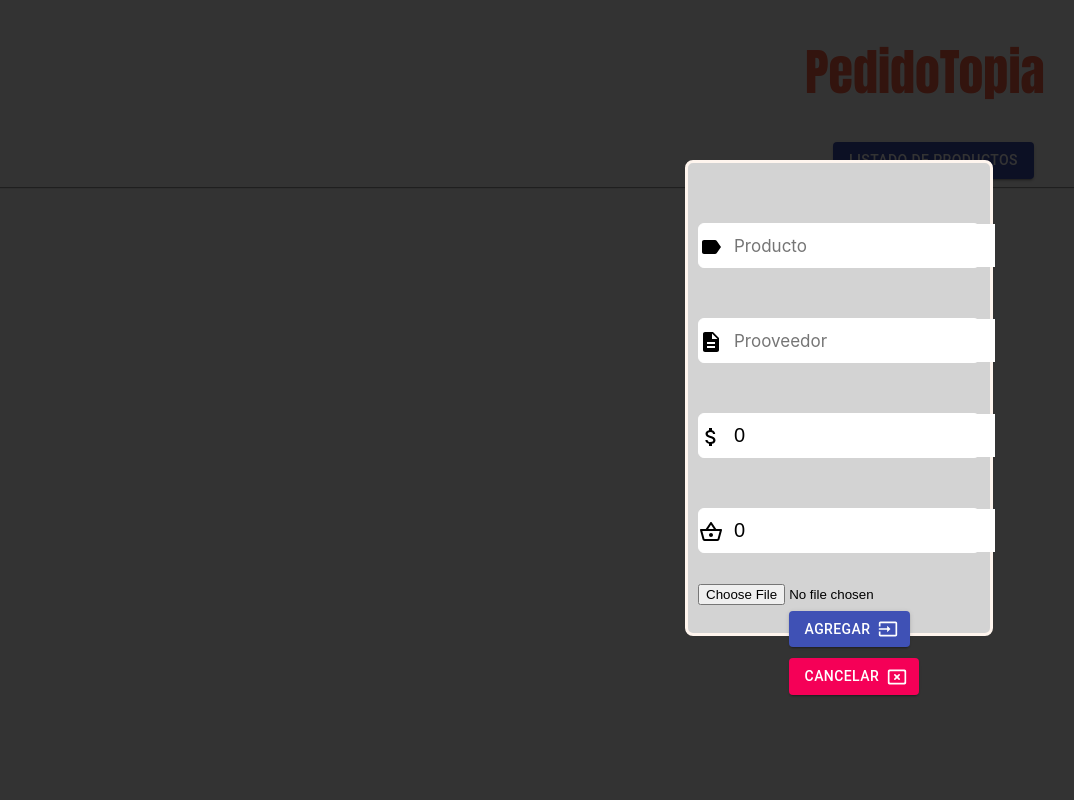
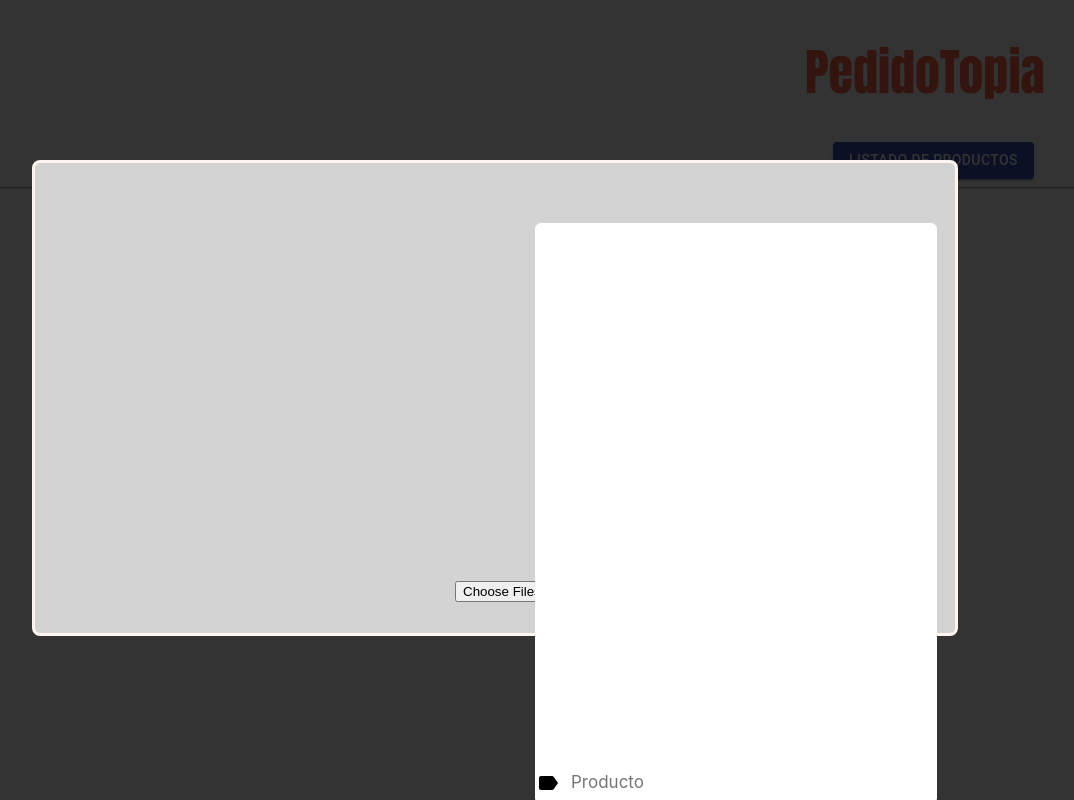
Before and after one commit to joaquinquirogaDev/pedidotopia, a React (Create React App) app in the folder client/: page /product in a window 1280 px wide. Shown: the whole page, without its empty margins (145-1219 px from the left). Built offline with nearby package versions, Linux system fonts and the light colour scheme.

Commit message:
Finish AddProduct

```diff
--- a/client/src/AddProduct/Add_Product.js
+++ b/client/src/AddProduct/Add_Product.js
@@ -1,6 +1,7 @@
 import React, { useEffect, useState } from 'react'
 import styles from './Add_Product.module.css'
 import { Link } from 'react-router-dom'
+import Slider from "../Slider/Slider.js"
 //Material-ui
 import DescriptionIcon from '@material-ui/icons/Description'
 import LabelIcon from '@material-ui/icons/Label'
@@ -12,12 +13,14 @@ import { makeStyles } from '@material-ui/core/styles'
 import ShoppingBasketOutlinedIcon from '@material-ui/icons/ShoppingBasketOutlined'
 import axios from 'axios'
 import { Redirect } from 'react-router-dom'
+
 const useStyles = makeStyles((theme) => ({
   button: {
     margin: theme.spacing(0.7),
   },
 }))
 export default function Add_Product() {
+  const [images, setImages] = useState([]);
   const [input, setInput] = useState({
     Product: '',
     Proveedor: '',
@@ -56,19 +59,49 @@ export default function Add_Product() {
     }
   }
 
-  const inputImageOnChange = (e) => {
-    var file = e.target.files[0],
-      reader = new FileReader()
+  // const inputImageOnChange = (e) => {
+    // var file = e.target.files[0],
+    //   reader = new FileReader()
 
-    reader.onloadend = function () {
-      var b64 = reader.result.replace(/^data:.+;base64,/, '')
-      console.log(b64)
-      setInputImage(b64)
+  //   reader.onloadend = function () {
+  //     var b64 = reader.result.replace(/^data:.+;base64,/, '')
+  //     console.log(b64)
+  //     setInputImage(b64)
+  //   }
+  //   reader.readAsDataURL(file)
+  // }
+  const uploadImg = async (e) => {
+    const files = e.target.files;
+    var newImages = [];
+
+    for(let i=0;i < files.length; i++){
+      const base64 = await convertBase64(files[i])
+      //const string = base64.replace(/^data:.+;base64,/, '');
+      newImages.push(base64);
     }
-    reader.readAsDataURL(file)
-  }
+    console.log(newImages);
+    setImages(newImages);
+    // setInput({
+    //   ...input,
+    //   image: base64,
+    // });
+  };
+  const convertBase64 = (file) => {
+    return new Promise((resolve, reject) => {
+      const fileReader = new FileReader();
+      fileReader.readAsDataURL(file);
 
-  const [renderUpdate, setRenderUpdate] = useState(false)
+      fileReader.onload = () => {
+        resolve(fileReader.result);
+      };
+
+      fileReader.onerror = (error) => {
+        reject(error);
+      };
+    });
+  };
+
+  //const [renderUpdate, setRenderUpdate] = useState(false)
   const classes = useStyles()
   return (
     <form
@@ -76,7 +109,19 @@ export default function Add_Product() {
       onSubmit={onSubmitHandle}
       encType='multipart/form-data'
     >
+      {/* <div className = {styles.imagecontenedor}> */}
+        <div className={styles.image}>
+          <div className={styles.slider}>
+          {images.length > 0 && <Slider images={images}/>}
+          </div>
+          <input type = "file" name  = "imagen" onChange = {(e) => {uploadImg(e);}} accept = "image/*" multiple/>
+        </div>
+
+
       <div className={styles.contenedor}>
+
+
+
         <div className={styles.inputcontenedor}>
           <i className={styles.icon}>{<LabelIcon />}</i>
           <input
@@ -120,7 +165,7 @@ export default function Add_Product() {
             onChange={handleInputChange}
           />
         </div>
-        <input type='file' onChange={inputImageOnChange} />
+        {/* <input type='file' onChange={inputImageOnChange} /> */}
         <div className={styles.buttons}>
           <Button
             type='submit'
@@ -129,7 +174,9 @@ export default function Add_Product() {
             className={classes.button}
             endIcon={<InputIcon />}
           >
+            <Link to = "/table">
             Agregar
+            </Link>
           </Button>
           <Button
             variant='contained'
--- a/client/src/AddProduct/Add_Product.module.css
+++ b/client/src/AddProduct/Add_Product.module.css
@@ -3,17 +3,33 @@
     position: fixed;
     width: 100%;
     height: 100%;
-    z-index: 200;
+    z-index: 50;
     top: 0;
     left: 0;
 }
+.image{
+    padding: -25px;
+    padding-top:210px;
+	width: 450px;
+	height: 550px;
+	overflow: hidden;
+	margin-left: 600px;
+	float: left;
+}
+
+.slider{
+	height: 350px;
+	width: 100%;
+	margin-bottom: 20px;
+}
 .contenedor{
-    width: 22%;
+    width: 900px;
     padding: 10px;
     margin-top: 160px;
     height: 450px;
     /* margin-right: 50px; */
-    margin-left: 830px;
+    margin-left: auto;
+    margin-right: auto;
     background-color: lightgrey;
     border: 3px solid seashell;
     border-radius: 8px;
@@ -22,9 +38,10 @@
 .contenedor input[type = "text"],
 .contenedor input[type = "number"]{
     font-size: 20px;
-    width: 89.9%;
+    width: 88.9%;
     padding: 10px;
     border: none;
+    border-radius: 8px;
 }
 .inputcontenedor{
     margin-top: 50px;
@@ -33,7 +50,8 @@
     background-color: white;
     position: relative;
     border-radius:6px;
-
+    width:400px;
+    margin-left: 490px;
 }
 ::placeholder{
     font-size:17px;
@@ -53,5 +71,5 @@
     top:5px;
 }
 .buttons{
-    margin-left: 85px;
+    margin-left: 570px;
 }
```
Also changed, not shown: 1 other file (tests, documents, lock files or other folders).
